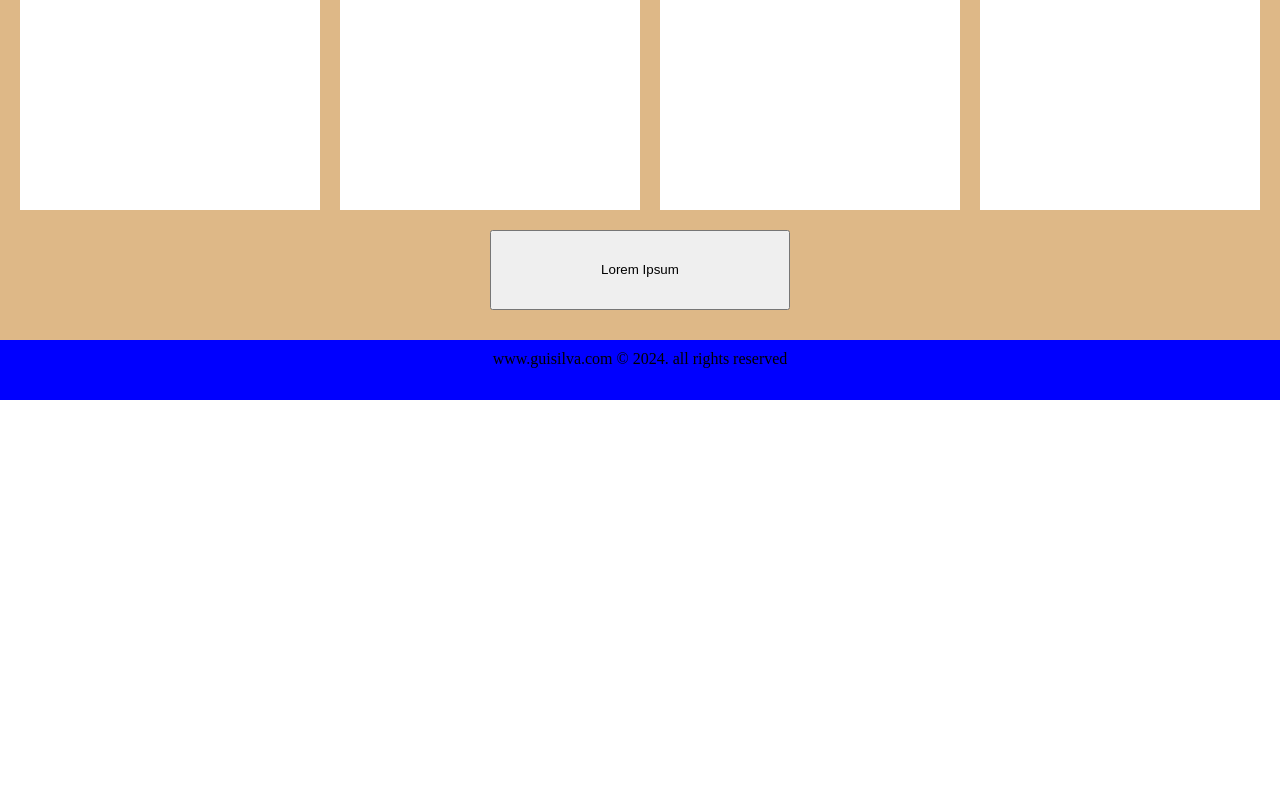
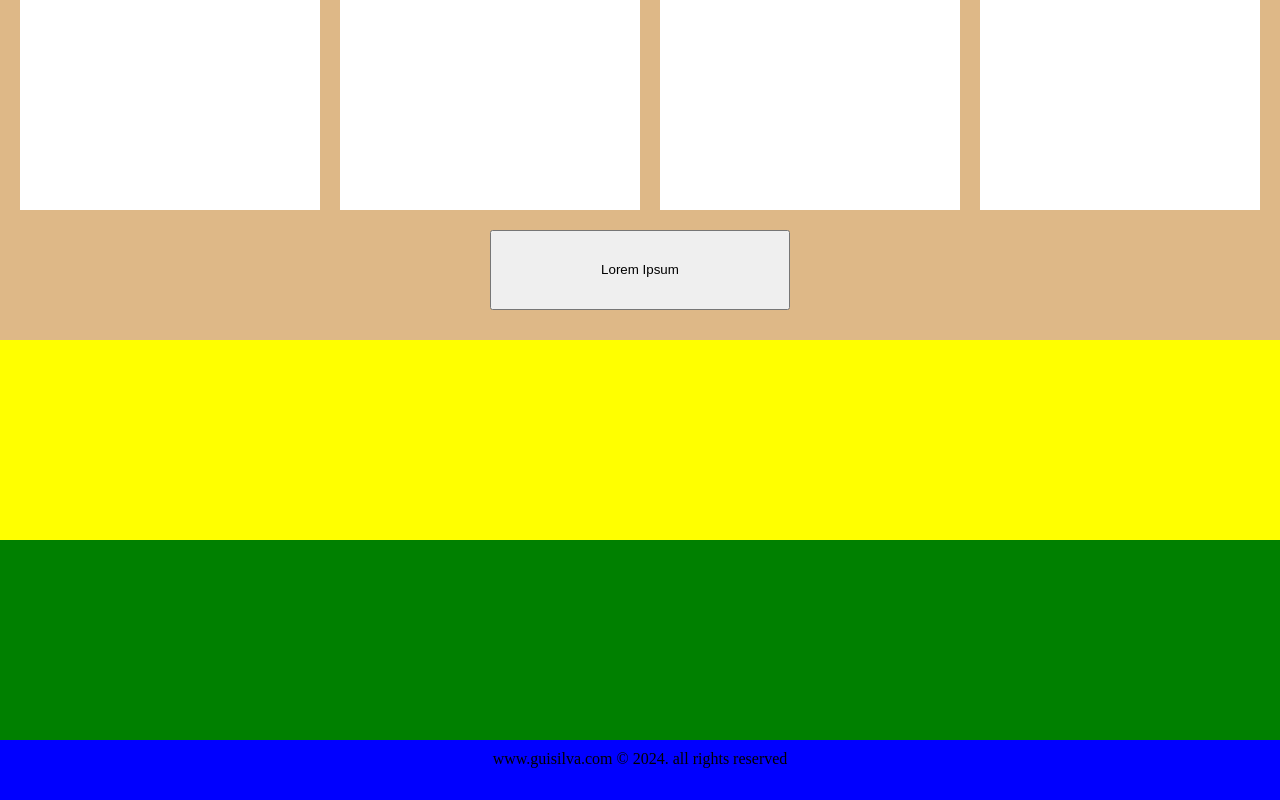
Before and after one commit to MrAngalo/Portfolio-Website, an Angular app: page /home in a window 1280 px wide. Shown: the part 1619-2419 px from the top of the page. Before the commit the page ends 2019 px from the top, so only its background shows below. Built offline with nearby package versions, Linux system fonts and the light colour scheme.

Commit message:
added about and skills sections

```diff
--- a/src/app/homepage/homepage.component.html
+++ b/src/app/homepage/homepage.component.html
@@ -58,3 +58,5 @@
         <button>Lorem Ipsum</button>
     </div>
 </div>
+<div class="content-wrapper about"></div>
+<div class="content-wrapper skills"></div>
--- a/src/app/homepage/homepage.component.scss
+++ b/src/app/homepage/homepage.component.scss
@@ -71,3 +71,13 @@
         }
     }
 }
+
+.about {
+    background: yellow;
+    height: 200px;
+}
+
+.skills {
+    background: green;
+    height: 200px;
+}
```
